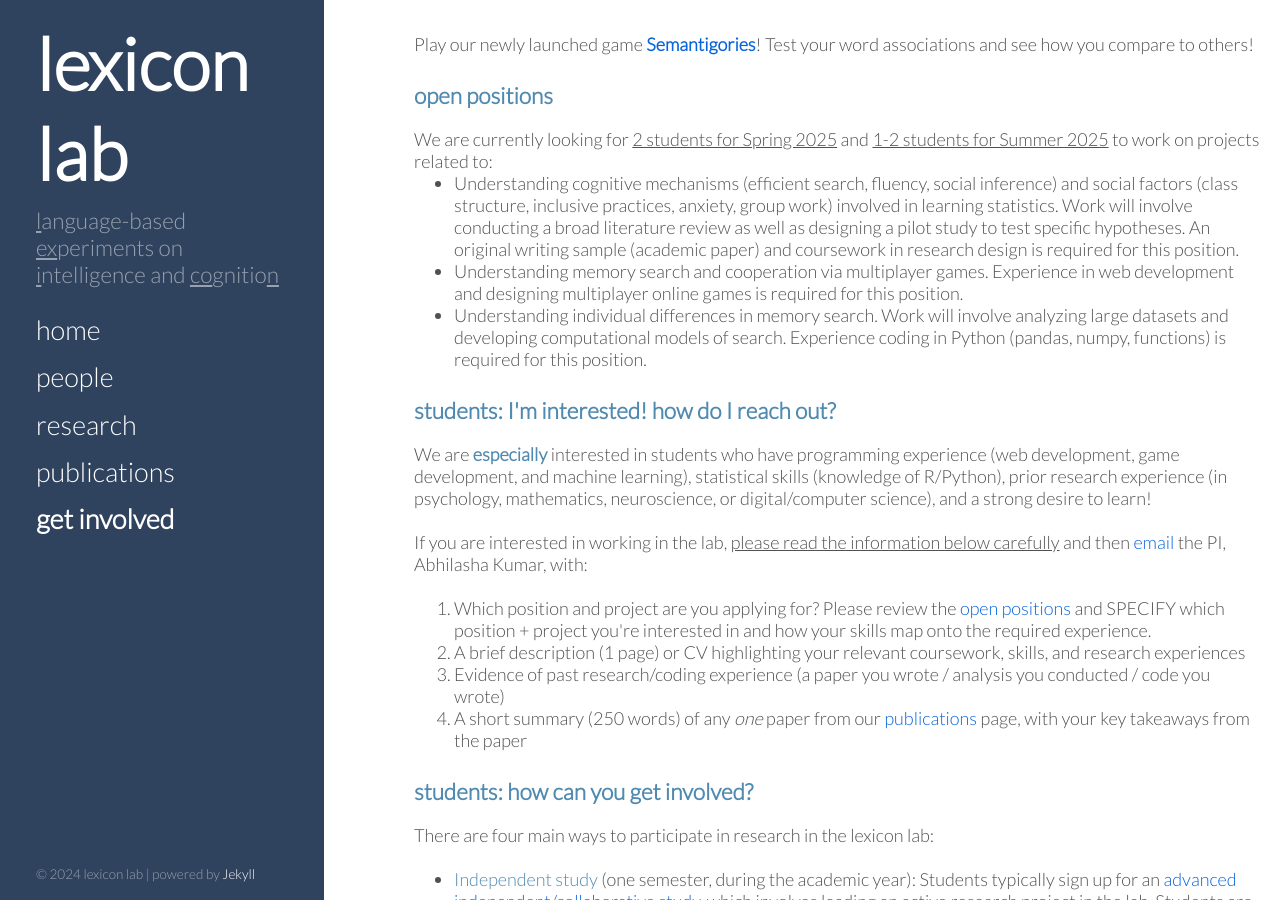
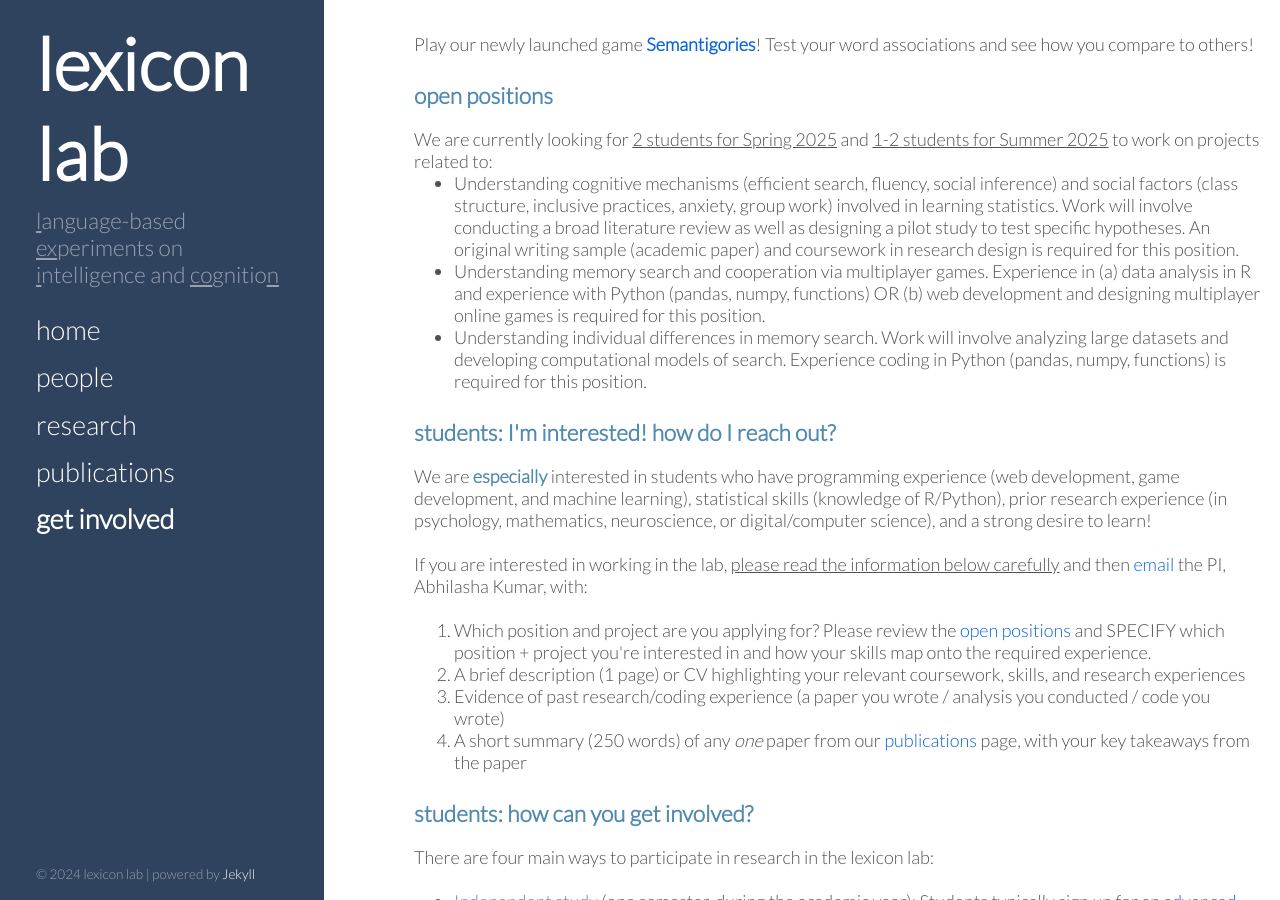
Before and after one commit to thelexiconlab/thelexiconlab.github.io, a Jekyll site: the page built from get involved.html, in a window 1280 px wide and 900 px high, scrolled down 832 px. Built offline with Jekyll 4.4.1, drawn with Linux system fonts in a browser that asks for light colours; Markdown is read by kramdown in place of the engine named in the settings.

Commit message:
update lab

```diff
--- a/get involved.html
+++ b/get involved.html
@@ -23,7 +23,7 @@ To know more about our work and current projects, please head over to our <a hre
 We are currently looking for <u>2 students for Spring 2025</u> and <u>1-2 students for Summer 2025</u> to work on projects related to:
 <ul>
 <li>Understanding cognitive mechanisms (efficient search, fluency, social inference) and social factors (class structure, inclusive practices, anxiety, group work) involved in learning statistics. Work will involve conducting a broad literature review as well as designing a pilot study to test specific hypotheses. An original writing sample (academic paper) and coursework in research design is required for this position. </li>
-<li>Understanding memory search and cooperation via multiplayer games. Experience in web development and designing multiplayer online games is required for this position. </li>
+<li>Understanding memory search and cooperation via multiplayer games. Experience in (a) data analysis in R and experience with Python (pandas, numpy, functions) OR (b) web development and designing multiplayer online games is required for this position. </li>
 <li>Understanding individual differences in memory search. Work will involve analyzing large datasets and developing computational models of search. Experience coding in Python (pandas, numpy, functions) is required for this position.</li>
 </ul>
 <!--
```
